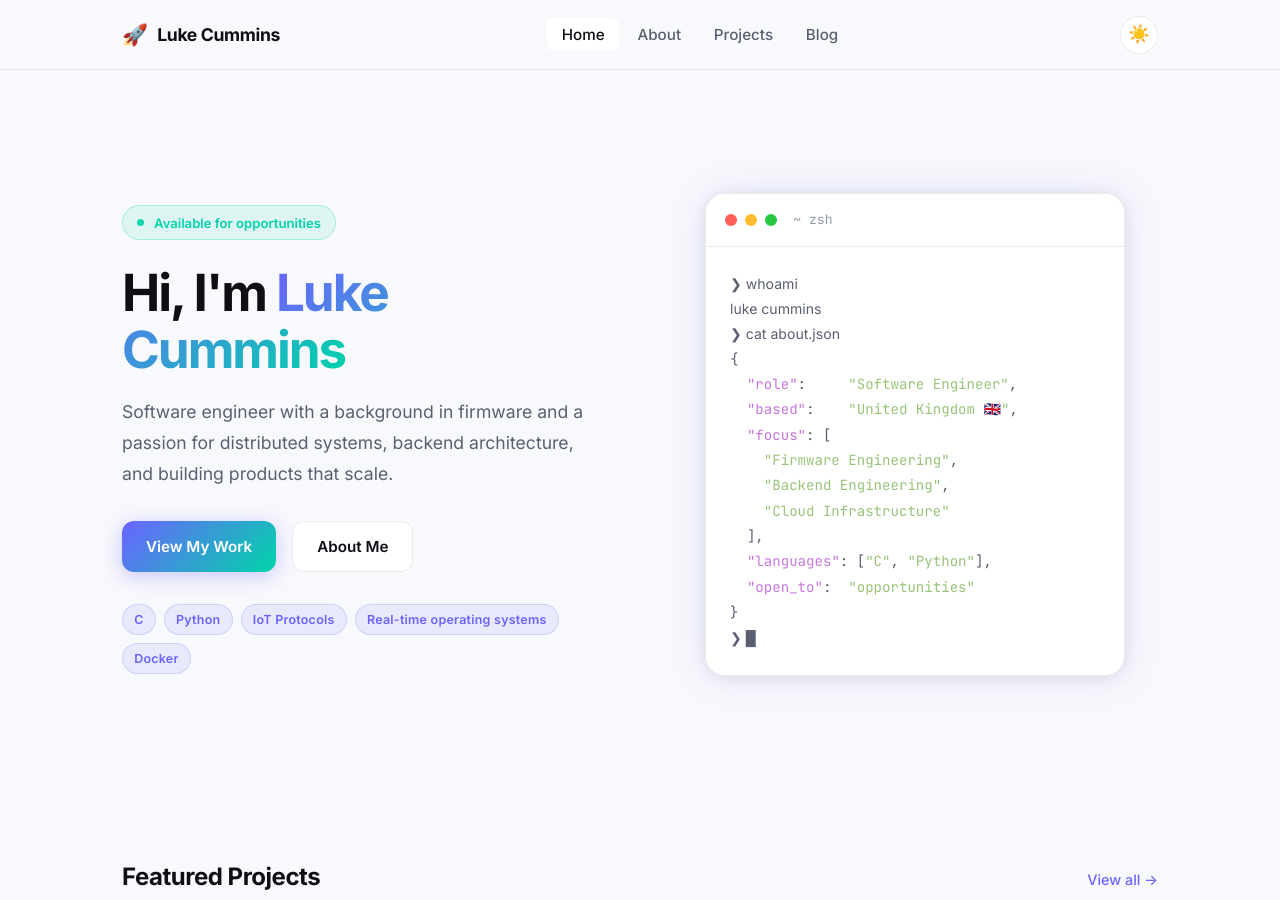
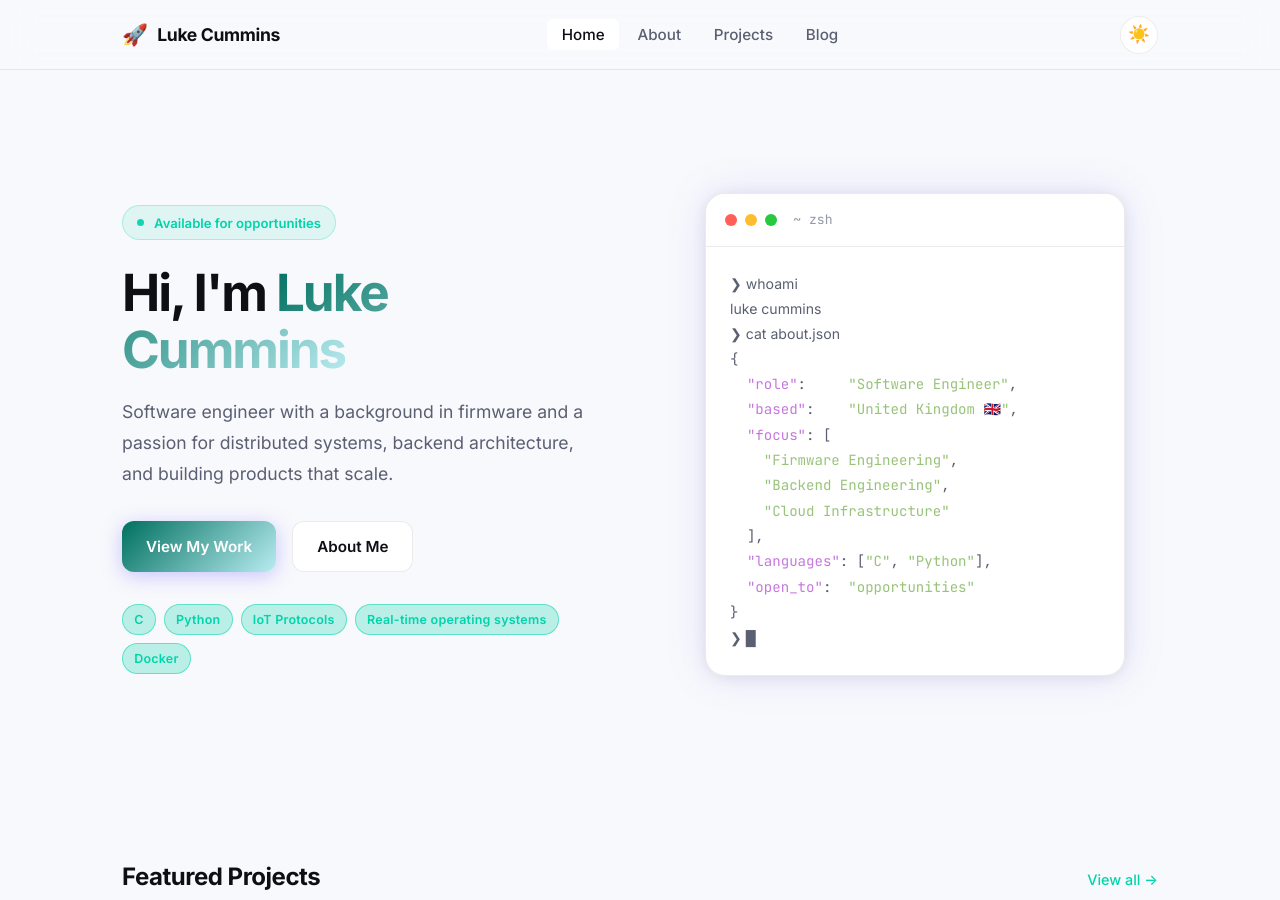
Before and after one commit to lc2232/lc2232.github.io, a Jekyll site: the page built from index.html, in a window 1280 px wide and 900 px high. Built offline with Jekyll 4.4.1, drawn with Linux system fonts in a browser that asks for light colours.

Commit message:
refactor: use a green colour scheme

```diff
--- a/assets/css/styles.scss
+++ b/assets/css/styles.scss
@@ -14,14 +14,14 @@
   --border-hover:  rgba(255,255,255,0.15);
 
   --text-primary:   #e8eaf0;
-  --text-secondary: #8b909e;
+  --text-secondary: #a2e7edbc;
   --text-muted:     #555b6b;
 
-  --accent-primary: #6c63ff;
+  --accent-primary: #00d4aa;
   --accent-secondary: #00d4aa;
-  --accent-tertiary: #ff6b9d;
+  --accent-tertiary: #c92020;
 
-  --gradient-primary: linear-gradient(135deg, #6c63ff 0%, #00d4aa 100%);
+  --gradient-primary: linear-gradient(135deg, #00705f 0%, #a2e7edbc 100%);
   --gradient-hero:    linear-gradient(135deg, rgba(108,99,255,0.15) 0%, rgba(0,212,170,0.08) 100%);
 
   --shadow-card:  0 4px 24px rgba(0,0,0,0.3);
@@ -467,8 +467,8 @@ code, pre {
 .tag, .tech-tag {
   display: inline-flex;
   padding: 0.25rem 0.7rem;
-  background: rgba(108,99,255,0.1);
-  border: 1px solid rgba(108,99,255,0.2);
+  background: rgba(0, 212, 170, 0.25);
+  border: 1px solid rgba(0, 212, 170, 0.5);
   color: var(--accent-primary);
   border-radius: 100px;
   font-size: 0.78rem;
```
